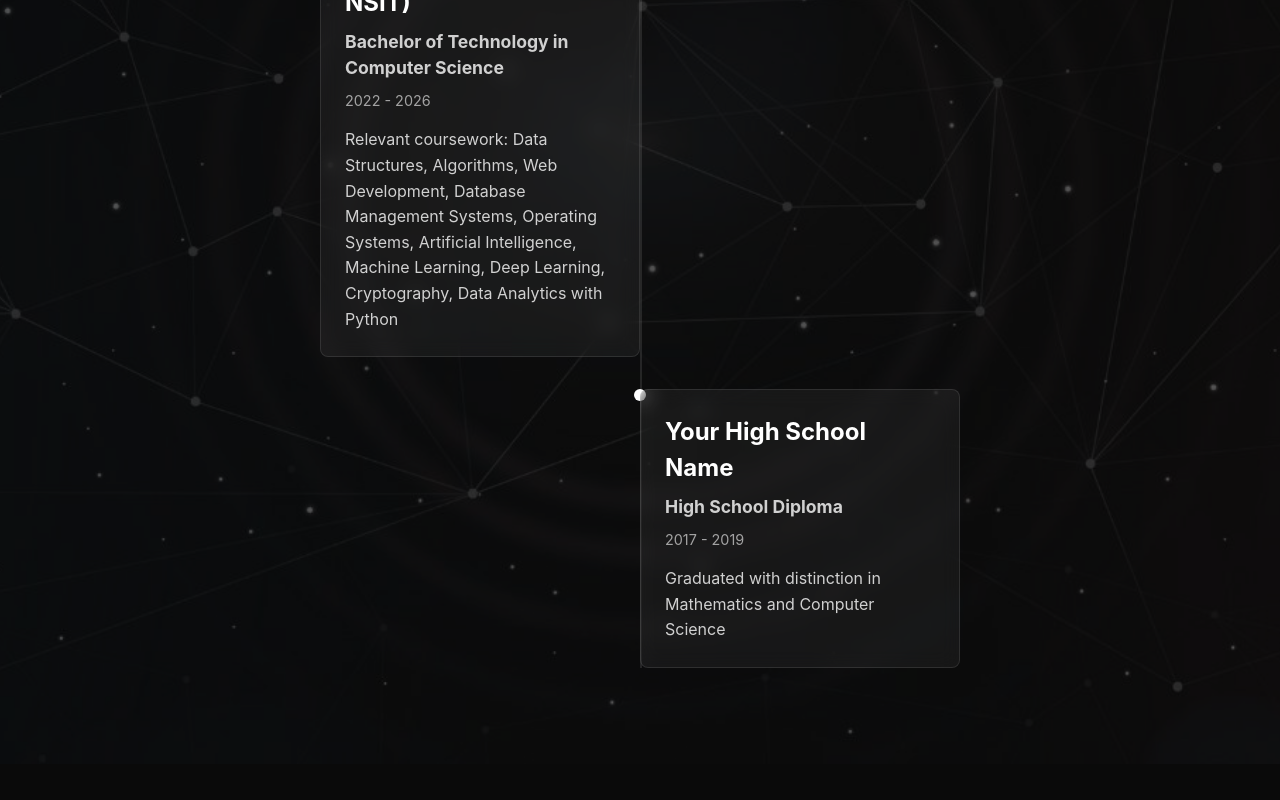
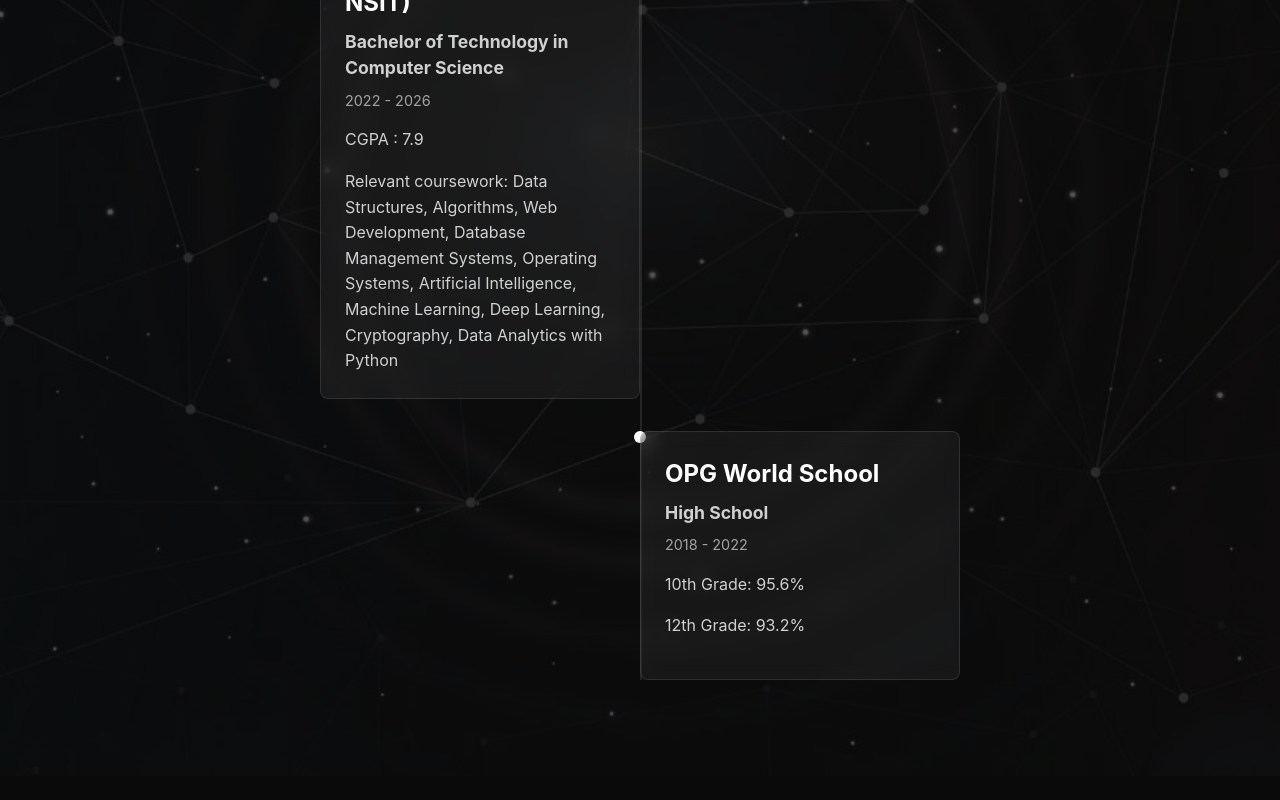
Before and after one commit to sanyagargg/SanyaPortfolio, a React (Vite) app: page /#home in a window 1280 px wide. Shown: the part 1920-2720 px from the top of the page. Built offline with nearby package versions, Linux system fonts and the light colour scheme; a web font is replaced by a local one.

Commit message:
education section done

```diff
--- a/src/components/Education.jsx
+++ b/src/components/Education.jsx
@@ -9,12 +9,11 @@
   color: #ffffff;
   position: relative;
 
-  /* Optional: Overlay effect for better readability */
   &::before {
     content: '';
     position: absolute;
     inset: 0;
-    background: rgba(10, 10, 10, 0.7); /* dark overlay */
+    background: rgba(10, 10, 10, 0.7);
     z-index: 0;
   }
 
@@ -23,7 +22,6 @@
     z-index: 1;
   }
 `;
-
 
 const Container = styled.div`
   max-width: 1200px;
@@ -99,13 +97,14 @@
   margin-bottom: 1rem;
 `;
 
-const Description = styled.p`
+const CGPA = styled.p`
   font-size: 1rem;
   color: rgba(255, 255, 255, 0.8);
   line-height: 1.6;
+  margin-bottom: 1rem;
 `;
 
-const CGPA = styled.p`
+const Description = styled.p`
   font-size: 1rem;
   color: rgba(255, 255, 255, 0.8);
   line-height: 1.6;
@@ -117,13 +116,16 @@
     degree: "Bachelor of Technology in Computer Science",
     period: "2022 - 2026",
     CGPA: "CGPA : 7.9",
-    description: "Relevant coursework: Data Structures, Algorithms, Web Development, Database Management Systems, Operating Systems, Artificial Intelligence, Machine Learning, Deep Learning, Cryptography, Data Analytics with Python"
+    description:
+      "Relevant coursework: Data Structures, Algorithms, Web Development, Database Management Systems, Operating Systems, Artificial Intelligence, Machine Learning, Deep Learning, Cryptography, Data Analytics with Python"
   },
   {
-    school: "Your High School Name",
-    degree: "High School Diploma",
-    period: "2017 - 2019",
-    description: "Graduated with distinction in Mathematics and Computer Science"
+    school: "OPG World School",
+    degree: "High School",
+    period: "2018 - 2022",
+    percentage10: "95.6%",
+    percentage12: "93.2%",
+    description: " "
   }
 ];
 
@@ -153,6 +155,9 @@
                 <SchoolName>{item.school}</SchoolName>
                 <Degree>{item.degree}</Degree>
                 <Period>{item.period}</Period>
+                {item.CGPA && <CGPA>{item.CGPA}</CGPA>}
+                {item.percentage10 && <CGPA>10th Grade: {item.percentage10}</CGPA>}
+                {item.percentage12 && <CGPA>12th Grade: {item.percentage12}</CGPA>}
                 <Description>{item.description}</Description>
               </TimelineContent>
             </TimelineItem>
```
